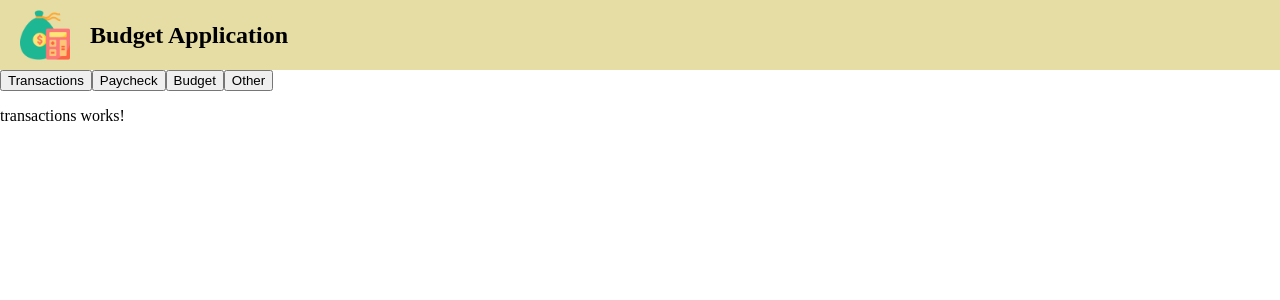
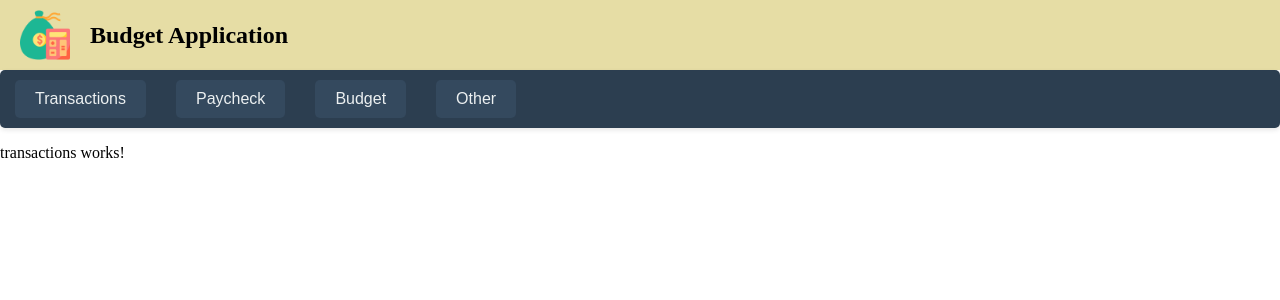
Before and after one commit to ardome21/budget-ui, an Angular app: page /transactions in a window 1280 px wide. Shown: the top 300 px of the page. Built offline with nearby package versions, Linux system fonts and the light colour scheme.

Commit message:
add styling to buttons

```diff
--- a/src/app/core/navbar/navbar.component.html
+++ b/src/app/core/navbar/navbar.component.html
@@ -1,4 +1,6 @@
-<button mat-button [routerLink]="['/transactions']">Transactions</button>
-<button mat-button [routerLink]="['**']">Paycheck</button>
-<button mat-button [routerLink]="['**']">Budget</button>
-<button mat-button [routerLink]="['**']">Other</button>
+<nav class="navbar">
+  <button class="nav-button" [routerLink]="['/transactions']">Transactions</button>
+  <button class="nav-button" [routerLink]="['/paycheck']">Paycheck</button>
+  <button class="nav-button" [routerLink]="['/budget']">Budget</button>
+  <button class="nav-button" [routerLink]="['/other']">Other</button>
+</nav>
--- a/src/app/core/navbar/navbar.component.scss
+++ b/src/app/core/navbar/navbar.component.scss
@@ -0,0 +1,29 @@
+.navbar {
+  display: flex;
+  justify-content: left;
+  background-color: #2C3E50;
+  padding: 10px 0;
+  box-shadow: 0 2px 5px rgba(0, 0, 0, 0.1);
+  border-radius: 5px;
+}
+
+.nav-button {
+  background-color: #34495E;
+  color: #ECF0F1;
+  font-size: 16px;
+  padding: 10px 20px;
+  margin: 0 15px;
+  border: none;
+  border-radius: 5px;
+  cursor: pointer;
+  transition: background-color 0.3s ease, transform 0.2s ease;
+
+  &:hover {
+    background-color: #16A085;
+    transform: scale(1.05);
+  }
+
+  &:focus {
+    outline: none;
+  }
+}
```
